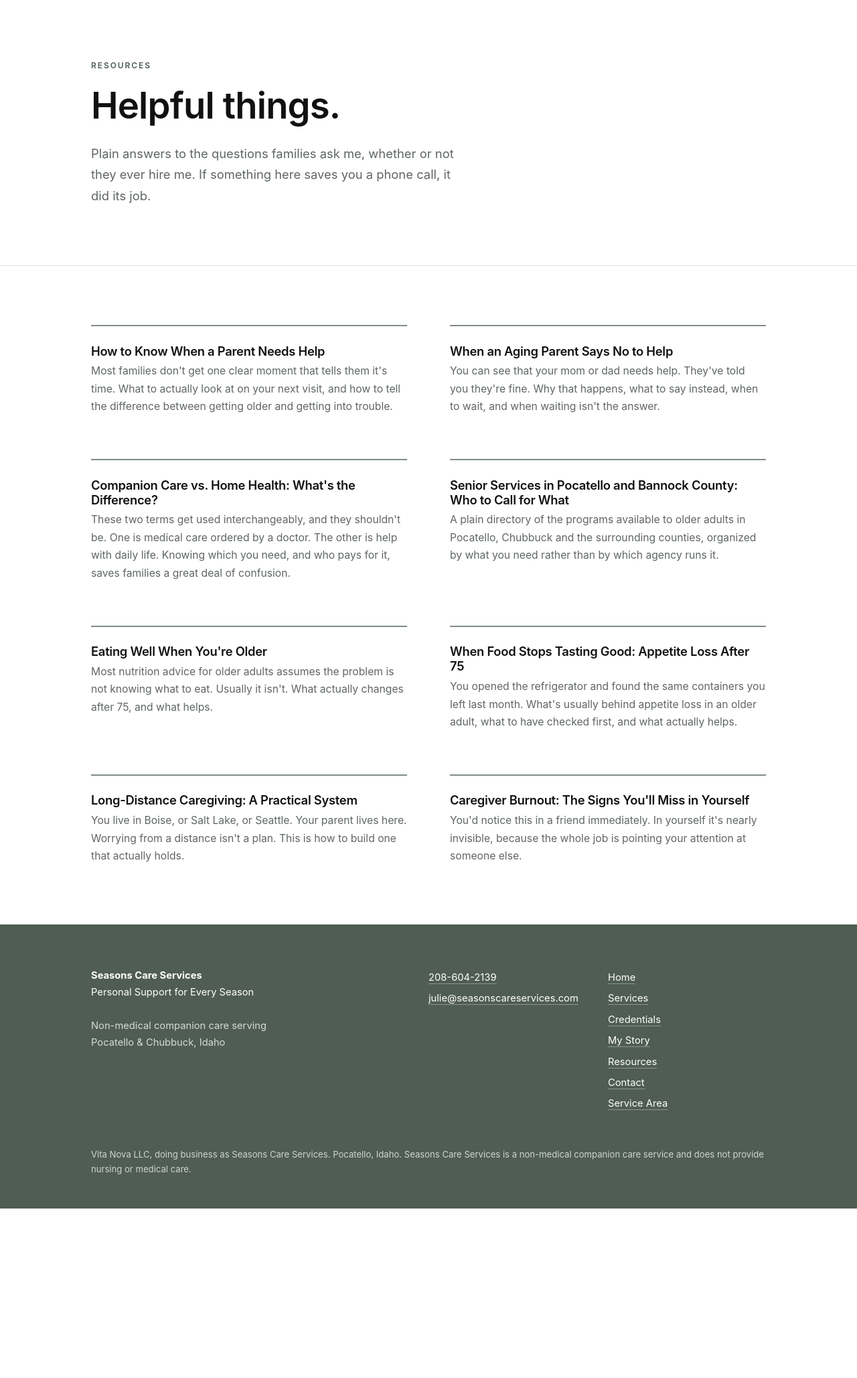
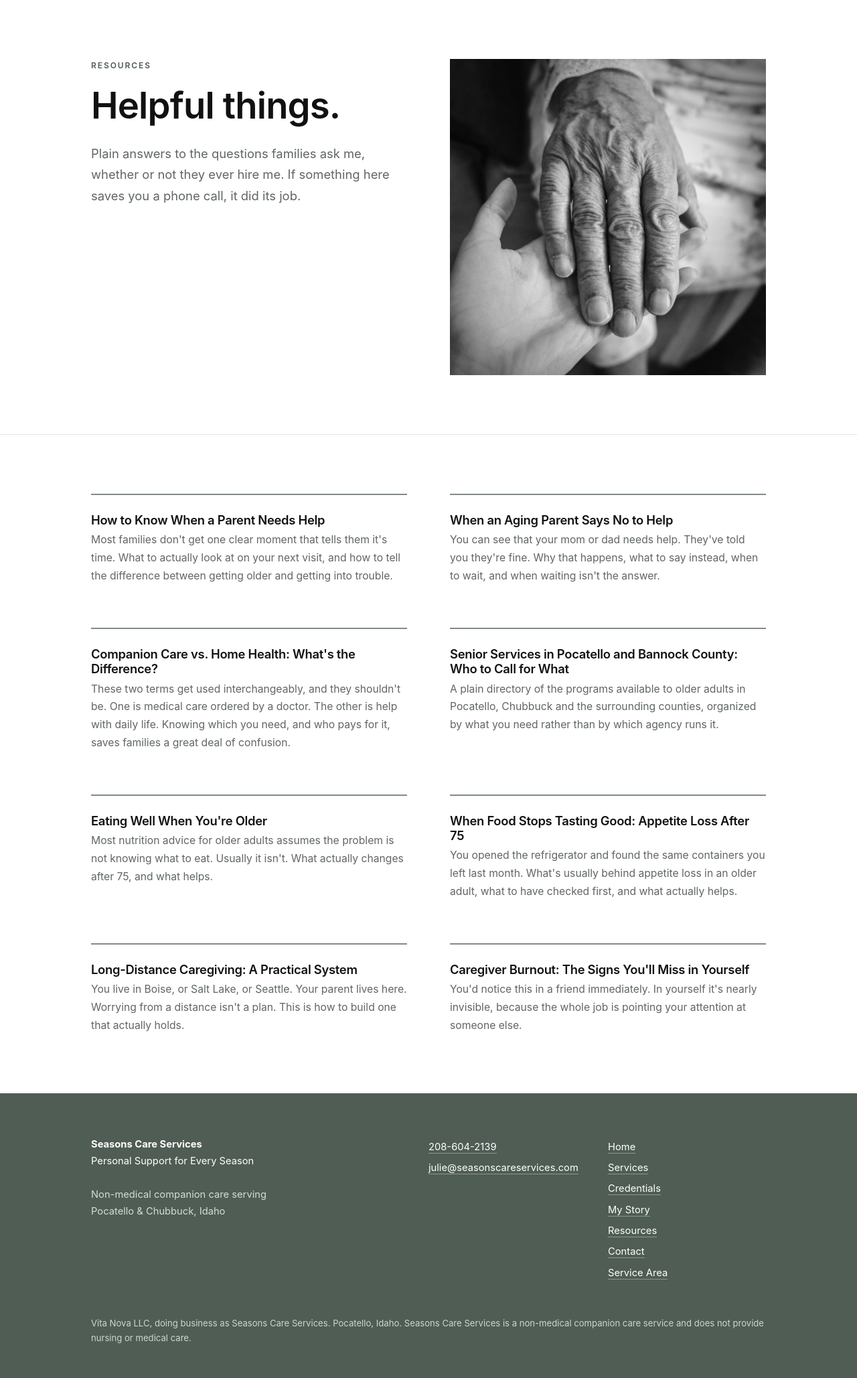
Before and after one commit to BillBrieferServer/seasons, a FastAPI app: page /preview/resources in a window 1280 px wide. Shown: the part 154-2211 px from the top of the page at 67% size. Before the commit the page ends 1958 px from the top, so only its background shows below. Run offline with FastAPI, Linux system fonts and the light colour scheme; parts of the project's set-up code (start-up, migrations or seed data) failed here and were passed over; some libraries are stand-ins or nearby versions.

Commit message:
Resources: add hands photo beside heading

```diff
--- a/app/templates/public/resources.html
+++ b/app/templates/public/resources.html
@@ -4,12 +4,15 @@
 
 {% block content %}
 <section>
-  <div class="wrap">
-    <p class="eyebrow">Resources</p>
-    <h1>Helpful things.</h1>
-    <p class="lead narrow" style="margin-top:1.5rem">Plain answers to the questions
-    families ask me, whether or not they ever hire me. If something here saves you
-    a phone call, it did its job.</p>
+  <div class="wrap grid2">
+    <div>
+      <p class="eyebrow">Resources</p>
+      <h1>Helpful things.</h1>
+      <p class="lead" style="margin-top:1.5rem">Plain answers to the questions
+      families ask me, whether or not they ever hire me. If something here saves you
+      a phone call, it did its job.</p>
+    </div>
+    <img class="photo" src="/static/images/hands.jpg" alt="A younger hand holding an older hand">
   </div>
 </section>
 
```
Also changed, not shown: app/static/images/hands.jpg (added).
